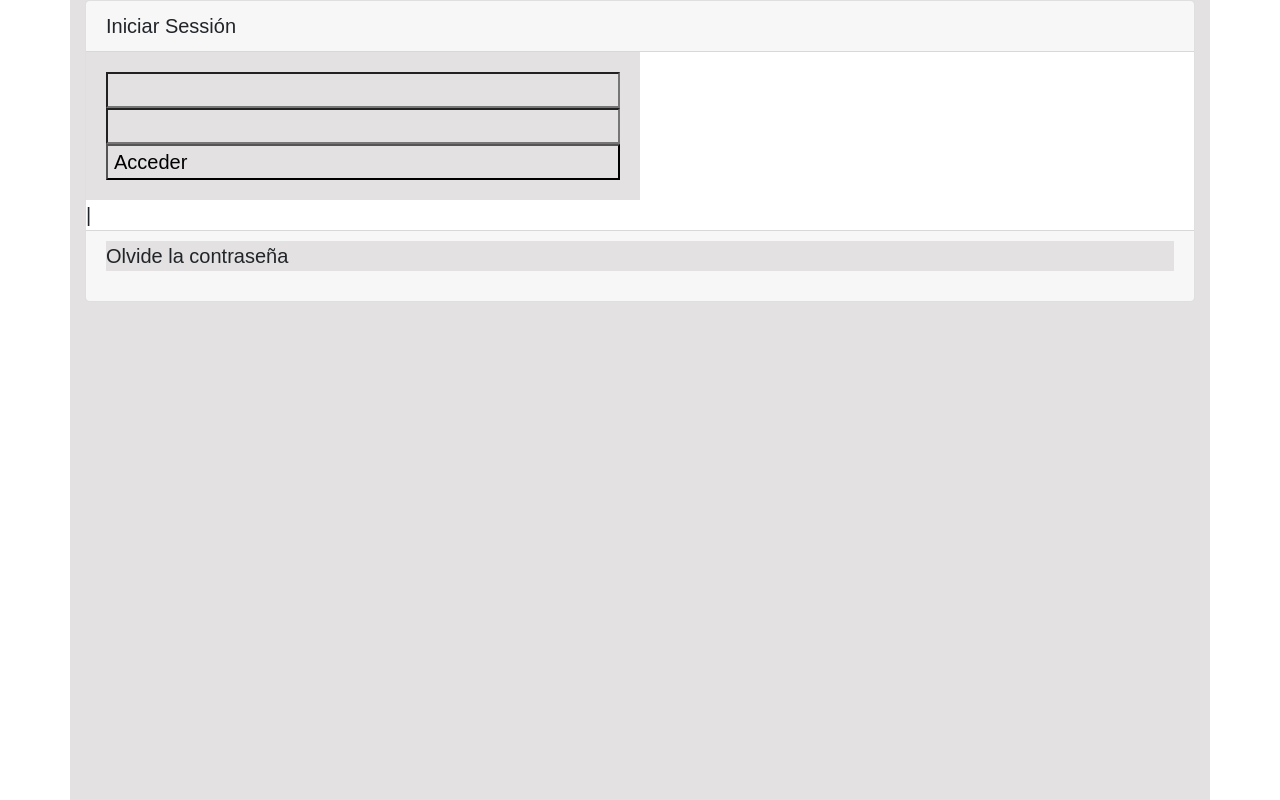
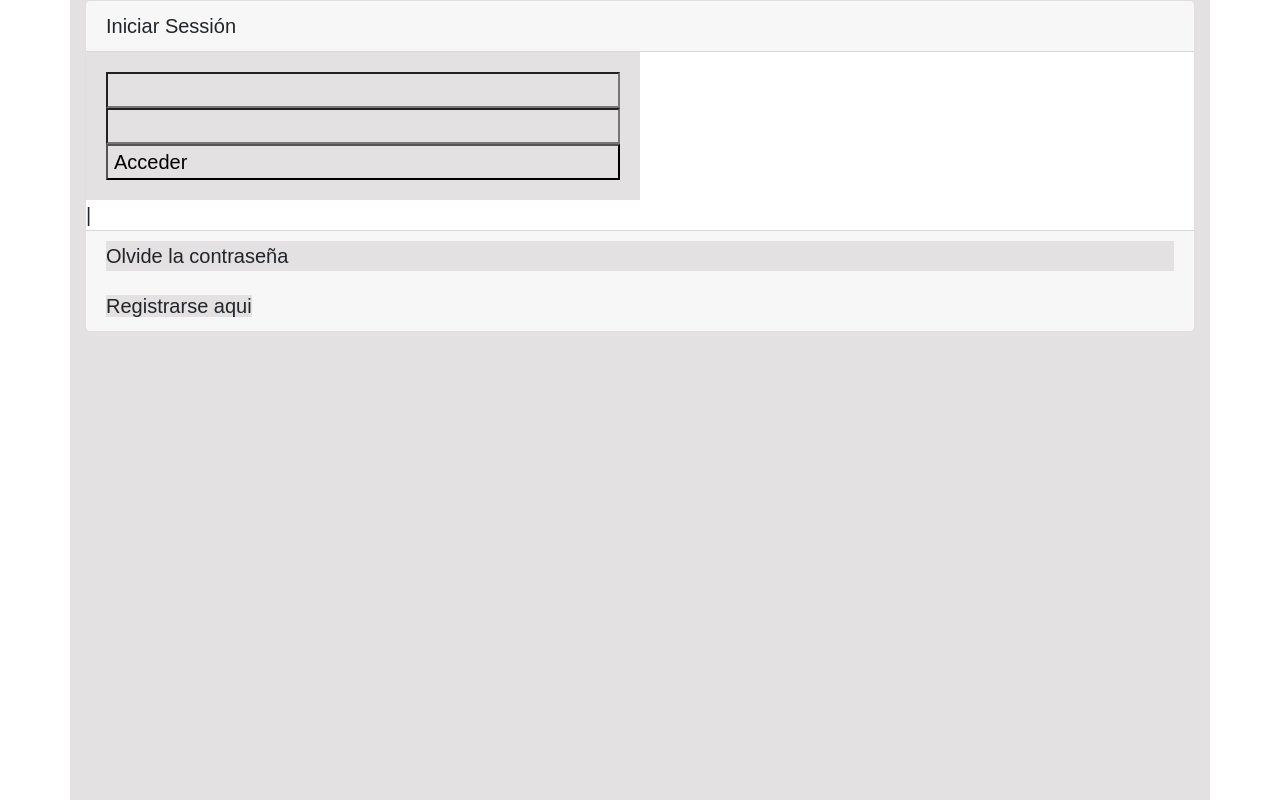
Before and after one commit to yeison-bf/ProyectoPsicoSoft, a plain HTML site: page index.html in a window 1280 px wide. Drawn offline with nearby package versions, Linux system fonts and the light colour scheme.

Commit message:
Se agrego la opcion de registrarse

```diff
--- a/index.html
+++ b/index.html
@@ -34,6 +34,7 @@
                 </div>|
                 <div class="card-footer">
                     <p>Olvide la contraseña</p>
+                    <a>Registrarse aqui</a>
                 </div>
             </div>
         </div>
```
Also changed, not shown: 1 other file.
